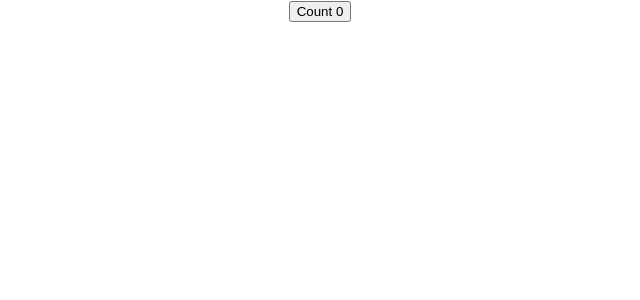
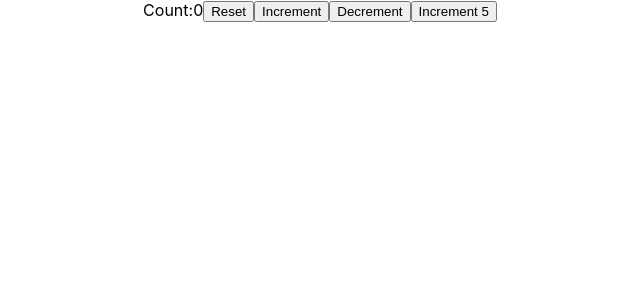
Before and after one commit to rahuljha12527/LearnReactHooks, a React (Create React App) app: page / in a window 1280 px wide. Shown: the top 300 px of the page, without its empty margins (320-960 px from the left). Built offline with nearby package versions, Linux system fonts and the light colour scheme.

Commit message:
useState hooks

```diff
--- a/src/App.js
+++ b/src/App.js
@@ -2,11 +2,13 @@
 import "./App.css";
 import ClassCounter from "./components/ClassCounter";
 import HookCounter from "./components/HookCounter";
+import HooksCounterTwo from "./components/HooksCounterTwo";
 
 function App() {
   return <div className="App">
     {/* <ClassCounter /> */}
-    <HookCounter />
+    {/* <HookCounter /> */}
+    <HooksCounterTwo/>
   </div>;
 }
 
--- /dev/null
+++ b/src/components/HooksCounterTwo.js
@@ -0,0 +1,22 @@
+import React,{useState} from 'react'
+
+function HooksCounterTwo() {
+    const initialCount=0
+     const [count,setCount]=useState(initialCount);
+     const incrementFive=()=>{
+         for(let i=0;i<5;i++){
+             setCount(prevCount=>prevCount+1)
+         }
+     }
+    return (
+        <div>
+            Count:{count}
+            <button onClick={()=>setCount(initialCount)}>Reset</button>
+            <button onClick={()=> setCount(prevCount=>prevCount+1)}>Increment</button>
+            <button onClick={()=> setCount(prevCount=>prevCount-1)  }>Decrement</button>
+            <button onClick={incrementFive}>Increment 5</button>
+        </div>
+    )
+}
+
+export default HooksCounterTwo
```
